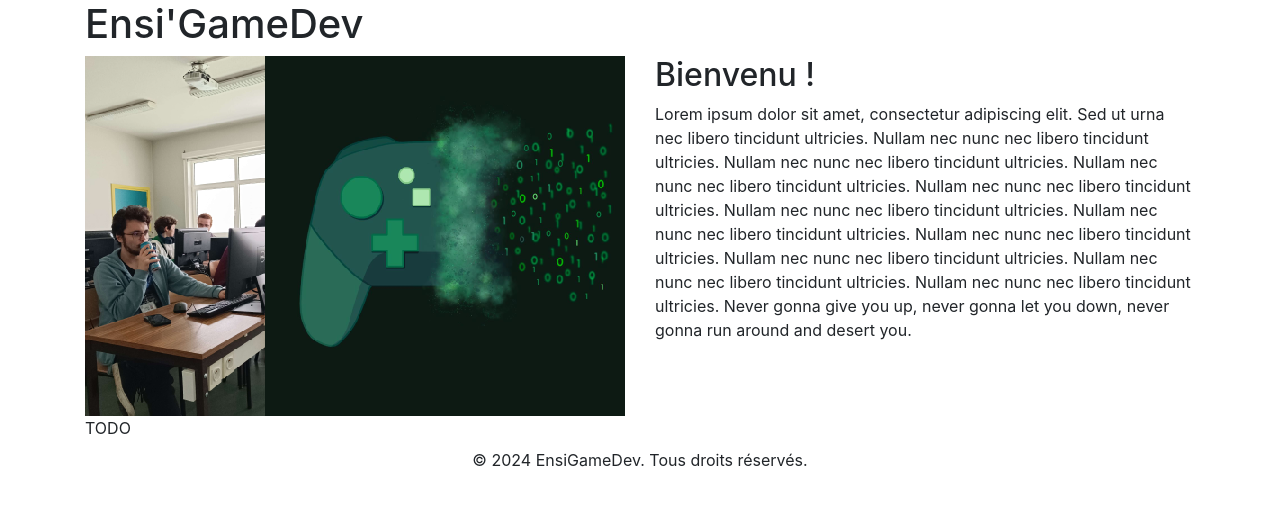
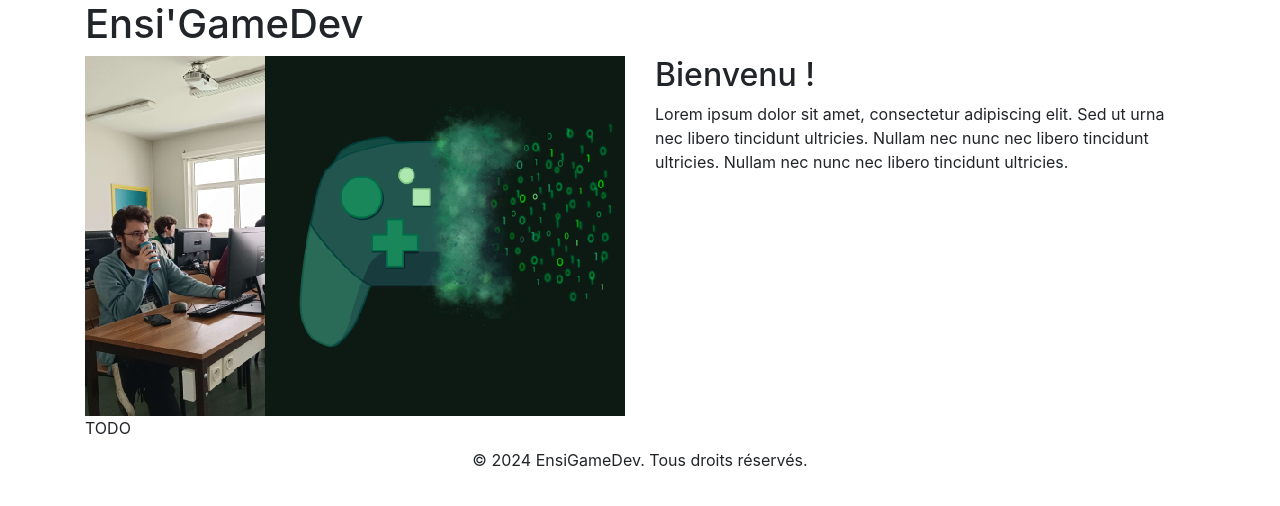
Before and after one commit to EnsiGameDev/EnsiGameDev, a Django app: page / in a window 1280 px wide. Shown: the part 70-576 px from the top of the page. Run offline with Django 5.2, Linux system fonts and the light colour scheme; some libraries are stand-ins or nearby versions.

Commit message:
test persistant

```diff
--- a/home/templates/home/index.html
+++ b/home/templates/home/index.html
@@ -12,11 +12,6 @@
             <p>
             Lorem ipsum dolor sit amet, consectetur adipiscing elit. Sed ut urna nec libero tincidunt ultricies.
             Nullam nec nunc nec libero tincidunt ultricies. Nullam nec nunc nec libero tincidunt ultricies.
-            Nullam nec nunc nec libero tincidunt ultricies. Nullam nec nunc nec libero tincidunt ultricies.
-            Nullam nec nunc nec libero tincidunt ultricies. Nullam nec nunc nec libero tincidunt ultricies.
-            Nullam nec nunc nec libero tincidunt ultricies. Nullam nec nunc nec libero tincidunt ultricies.
-            Nullam nec nunc nec libero tincidunt ultricies. Nullam nec nunc nec libero tincidunt ultricies.
-            Never gonna give you up, never gonna let you down, never gonna run around and desert you.
             </p>
         </div>
     </div>
```
